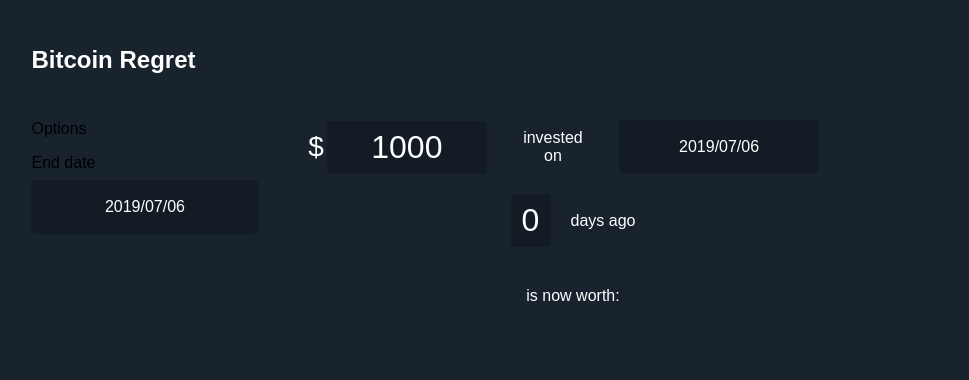
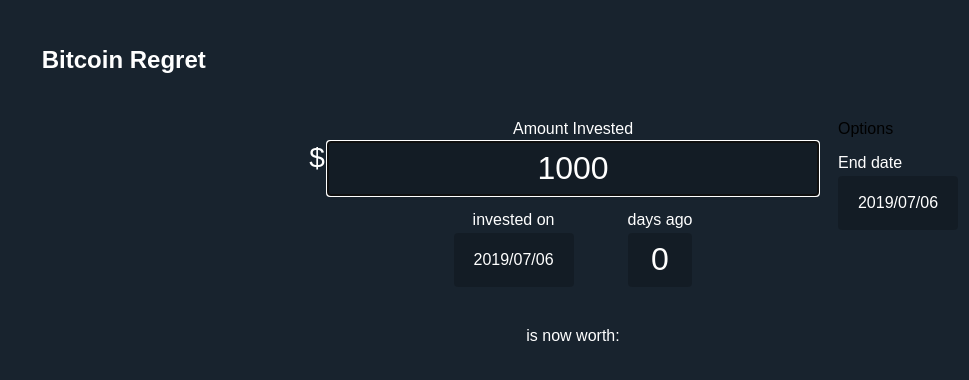
Before and after one commit to SDupZ/bitcoinregret, a React (Create React App) app: page / in a window 1280 px wide. Shown: the top 380 px of the page, without its empty margins (67-1036 px from the left). Built offline with nearby package versions, Linux system fonts and the light colour scheme; no server answers.

Commit message:
Alter layout

```diff
--- a/src/components/pages/Home/components/DatePicker/datepicker.scss
+++ b/src/components/pages/Home/components/DatePicker/datepicker.scss
@@ -453,7 +453,7 @@
     color: white;
     border-radius: 4px;
     font-size: 16px;
-    width: 100%;
+    width: 120px;
     height: 54px;
     text-align: center;
     padding: 8px 10px;
--- a/src/components/pages/Home/components/InputField.js
+++ b/src/components/pages/Home/components/InputField.js
@@ -2,11 +2,12 @@
 import PropTypes from 'prop-types';
 import styled, { css } from 'styled-components';
 import MOBILE from 'components/breakpoints';
-import useIsMobile from 'hooks/useIsMobile';
 
 const Wrapper = styled.div`
   display: inline-block;
   position: relative;
+  width: 100%;
+  flex: 1;
 
   background: rgba(1,1,1,0.2);
   border-radius: 4px;
@@ -16,12 +17,11 @@
   color: white;
   border: none;
   background: none;
-  padding: 8px 10px;
+  padding: 8px 0;
   font-size: 32px;
   text-align: center;
+  width: 100%;
 
-  max-width: 250px;
-  min-width: 20px;
   ${props => props.hasErrors && css`
     color: red;
   `}
@@ -36,7 +36,6 @@
   const { onChange, focus, maxLength, value } = props;
   const [error, setError] = React.useState();
   const inputRef = React.useRef();
-  const isMobile = useIsMobile();
 
   React.useEffect(() => {
     if (focus) {
@@ -58,8 +57,6 @@
   }
 
   const size = value.toString().length - 3 <= 0 ? 1 : value.toString().length - 3;
-  const width = isMobile ? undefined : (value.toString().length * 40).toString().concat('px');
-  const style = { width };
 
   return (
     <Wrapper>
@@ -70,7 +67,6 @@
         maxLength={maxLength}
         className={`inputField ${(error ? 'error' : '')}`}
         size={size}
-        style={style}
         ref={inputRef}
         hasErrors={!!error}
       />
--- a/src/components/pages/Home/home.styled.js
+++ b/src/components/pages/Home/home.styled.js
@@ -1,6 +1,6 @@
 import styled from 'styled-components';
 import MOBILE from 'components/breakpoints';
-import { spacingBase, spacingMd } from 'components/spacing';
+import { spacingBase, spacingSm, spacingXXL } from 'components/spacing';
 
 export const Layout = styled.div`
   display: grid;
@@ -8,13 +8,13 @@
   min-width: 100%;
   background: #18232e;
 
-  grid-template-columns: 1fr minmax(${Math.floor(MOBILE * 1 / 6)}px, 3fr) minmax(${Math.floor(MOBILE * 4 / 6)}px, 5fr) minmax(${Math.floor(MOBILE * 1 / 6)}px, 3fr) 1fr;
+  grid-template-columns: minmax(0, 1fr) minmax(0px, 3fr) minmax(${Math.floor(MOBILE * 4 / 6)}px, 5fr) minmax(${Math.floor(MOBILE * 1 / 6)}px, 3fr) minmax(0, 1fr);
   grid-template-rows: 120px 1fr 50px;
   grid-template-areas:
     'leftEdge header header header rightEdge'
-    'leftEdge sidebar content rightSidebar rightEdge'
+    'leftEdge leftSidebar content sidebar rightEdge'
     'footer footer footer footer footer';
-
+  grid-column-gap: 20px;
   @media only screen and (max-width: ${MOBILE}px) {
     grid-template-columns: 1fr;
     grid-template-rows: 90px 1fr 1fr 40px;
@@ -32,6 +32,7 @@
 
   @media only screen and (max-width: ${MOBILE}px) {
     padding: 0 20px;
+    overflow: hidden;
   }
 `;
 
@@ -51,31 +52,18 @@
   margin-bottom: ${spacingBase};
 `;
 
-export const SidebarLabel = styled.div`
-  margin-bottom: ${spacingMd};
-`;
-
-export const InvestedOn = styled.span`
-  margin: 0 30px;
+export const Label = styled.div`
+  margin-bottom: ${spacingSm};
   color: white;
 `;
 
-export const NowWorth = styled.div`
-  margin: 40px 0;
-  color: white;
-`;
-
-export const InvestmentValue = styled.span`
-  display: inline-block;
+export const InvestmentValue = styled.div`
   position: relative;
+  width: 100%;
 
   @media only screen and (max-width: ${MOBILE}px) {
     display: block;
     margin: 20px 0;
-
-    > div {
-      width: 100%;
-    }
   }
 
   &:after {
@@ -89,20 +77,29 @@
   }
 `;
 
-export const DaysAgo = styled.div`
+export const VerticalStack = styled.span`
   display: flex;
+  flex-direction: column;
+
   justify-content: center;
   align-items: center;
-  margin-top: 20px;
+`;
+
+export const DateRow = styled.div`
+  display: flex;
   color: white;
 
-  > * {
-    margin-right: 20px;
+  margin-top: ${spacingBase};
+  margin-bottom: ${spacingXXL};
+
+  & > * {
+    margin-right: 54px;
 
     &:last-child {
       margin-right: 0;
     }
   }
+
 `;
 
 export const Row = styled.div`
--- a/src/components/pages/Home/index.js
+++ b/src/components/pages/Home/index.js
@@ -15,12 +15,11 @@
   SideBar,
   SidebarHeader,
   SidebarItem,
-  SidebarLabel,
-  InvestedOn,
-  NowWorth,
+  Label,
   InvestmentValue,
-  DaysAgo,
+  VerticalStack,
   Row,
+  DateRow,
 } from './home.styled';
 
 const INITIAL_INVESTMENT_VALUE = 1000;
@@ -70,30 +69,39 @@
         <Row>
           {/* Investment Value */}
           <InvestmentValue>
+            <Label>Amount Invested</Label>
             <InputField
+              focus
               value={`${initialInvestmentText}`}
               onChange={(value) => setInitialInvestmentText(value)}
             />
           </InvestmentValue>
+        </Row>
 
-          <InvestedOn>invested on</InvestedOn>
-
-          {/* Date picker */}
+        <Row>
+          <DateRow>
+            <VerticalStack>
+              <Label>invested on</Label>
               <DatePicker
                 value={investmentDate}
                 onChange={handleInitialInvestmentDateChanged}
               />
-        </Row>
+            </VerticalStack>
 
-        <DaysAgo>
+            <VerticalStack>
+              <Label>days ago</Label>
               <InputField
                 value={daysAgoText}
                 onChange={handleDaysAgoChanged}
               />
-          <div>days ago</div>
-        </DaysAgo>
+            </VerticalStack>
+          </DateRow>
+        </Row>
 
-        <NowWorth>is now worth:</NowWorth>
+        <Row>
+          <Label>is now worth:</Label>
+        </Row>
+
 
         {/* Value Today */}
         {showResults && <ValueToday
@@ -108,7 +116,7 @@
 
         {/* End date */}
         <SidebarItem>
-          <SidebarLabel>End date</SidebarLabel>
+          <Label>End date</Label>
           <DatePicker
             value={investmentDate}
             onChange={() => {}}
--- a/src/components/spacing.js
+++ b/src/components/spacing.js
@@ -1,2 +1,6 @@
+export const spacingXXL = '40px';
+export const spacingXL = '32px';
+export const spacingLg = '24px';
 export const spacingBase = '16px';
 export const spacingMd = '8px';
+export const spacingSm = '4px';
```
Lines whose indentation alone changed are shown as unchanged.
